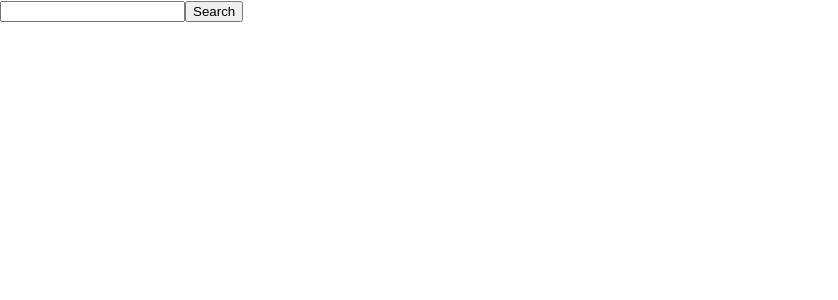
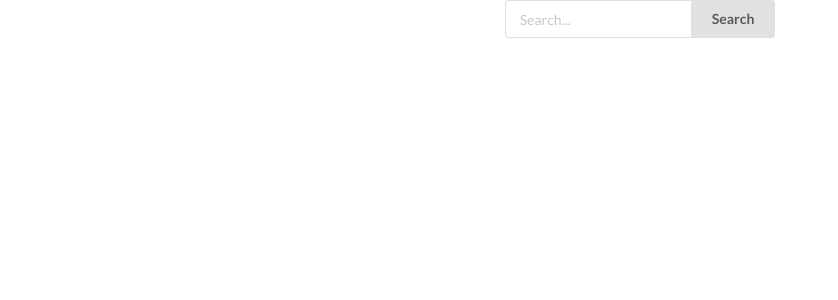
Before and after one commit to nitrogenous/bookify, a React (Create React App) app: page / in a window 1280 px wide. Shown: the top 300 px of the page, without its empty margins (0-838 px from the left). Built offline with nearby package versions, Linux system fonts and the light colour scheme.

Commit message:
implemented semantic ui

```diff
--- a/public/index.html
+++ b/public/index.html
@@ -10,6 +10,7 @@
       content="Web site created using create-react-app"
     />
     <link rel="apple-touch-icon" href="%PUBLIC_URL%/logo192.png" />
+    <link rel="stylesheet" href="https://cdnjs.cloudflare.com/ajax/libs/semantic-ui/2.4.1/semantic.min.css" />
     <!--
       manifest.json provides metadata used when your web app is installed on a
       user's mobile device or desktop. See https://developers.google.com/web/fundamentals/web-app-manifest/
@@ -26,7 +27,7 @@
     -->
     <title>React App</title>
   </head>
-  <body>
+  <body style="display: flex; justify-content: center;">
     <noscript>You need to enable JavaScript to run this app.</noscript>
     <div id="root"></div>
     <!--
--- a/src/Components/SearchField.js
+++ b/src/Components/SearchField.js
@@ -4,7 +4,7 @@ import { APIContext } from '../Providers/APIProvider';
 function SearchField () {
     const { setBookName } = useContext(APIContext);
 
-    const bookNameOnChange = function (event) {
+    const bookNameOnChange = (event) => {
         const bookName = event.target.value;
 
         if(bookName.length > 2) {
@@ -13,9 +13,9 @@ function SearchField () {
     };
 
     return (
-        <div className='search-field wrapper'>
-            <input className='search-field search-input' onChange={bookNameOnChange}/>
-            <button className='search-field search-button'> Search </button>
+        <div className="ui action input">
+            <input type="text" placeholder="Search..." onChange={bookNameOnChange} />
+            <button className="ui button">Search</button>
         </div>
     );
 };
```
